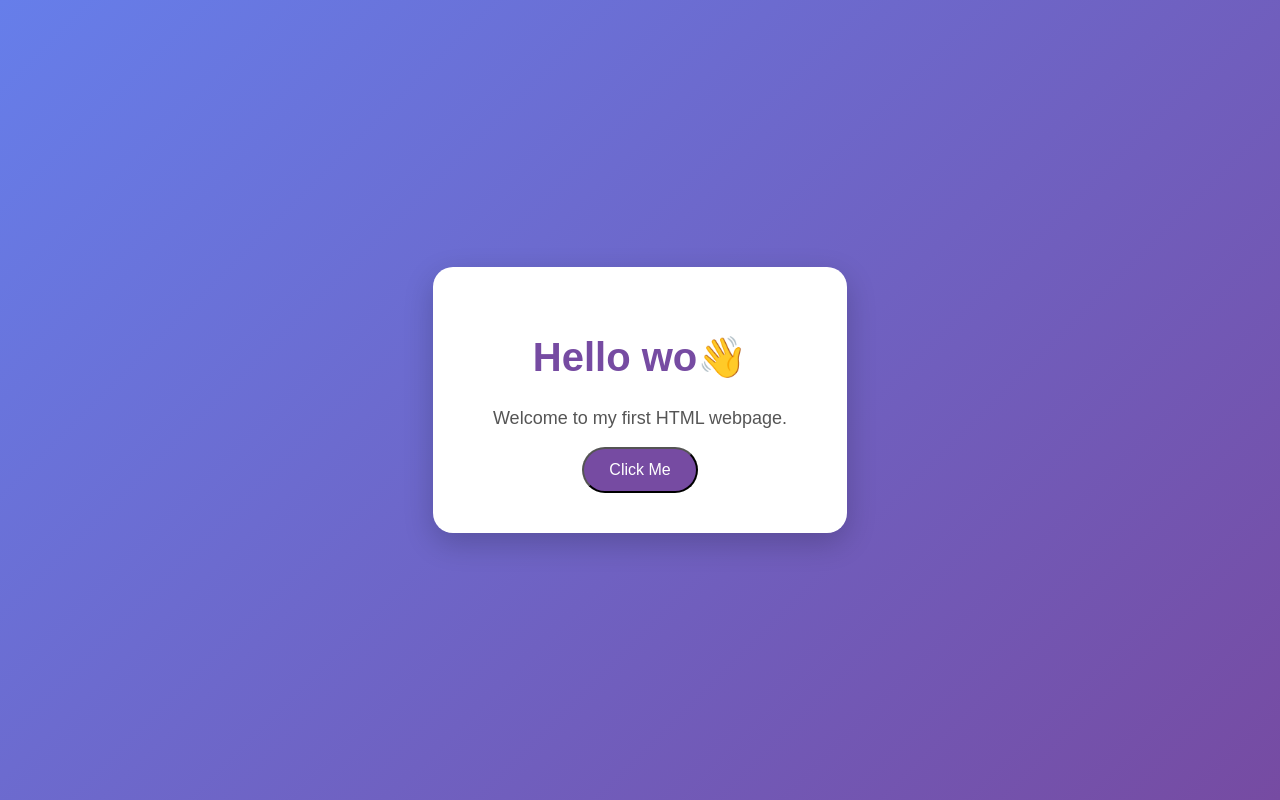
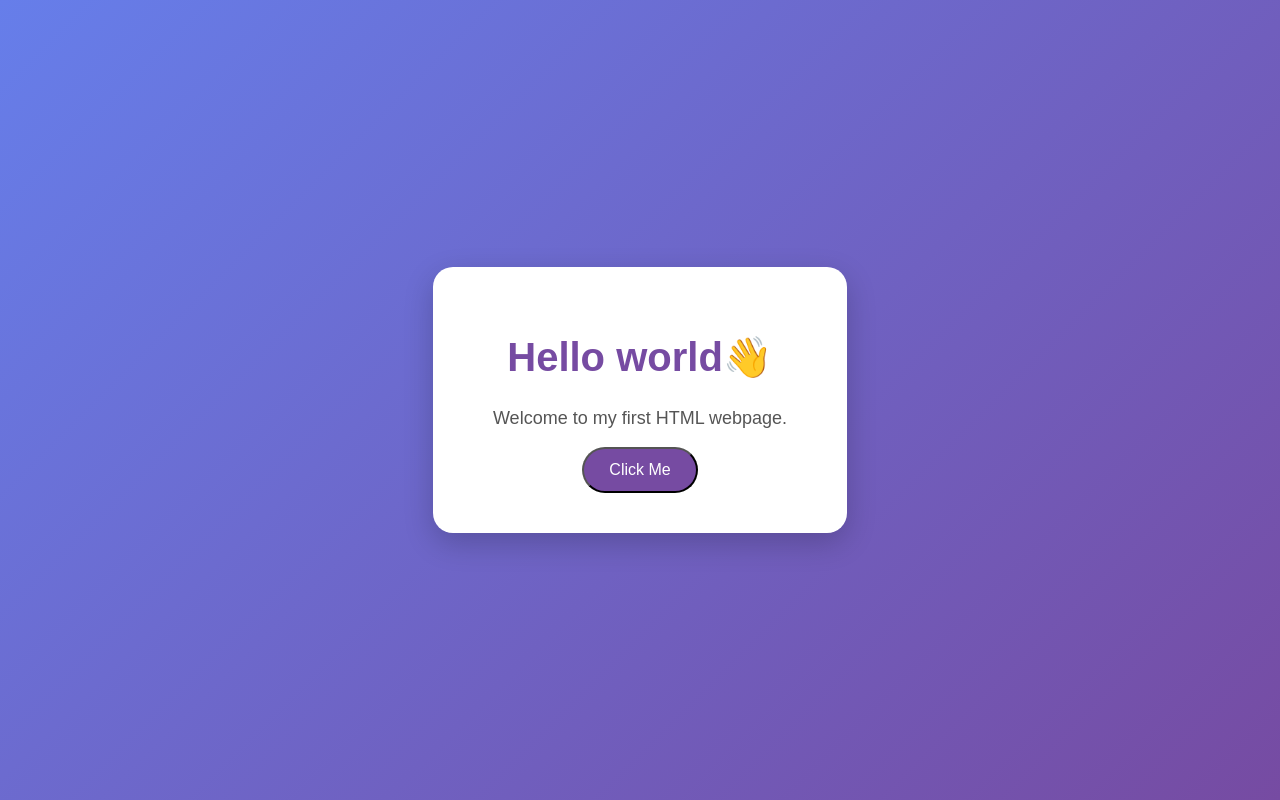
Before and after one commit to chaitanyarddy003/project1, a plain HTML site: page index.html in a window 1280 px wide. Drawn offline with Linux system fonts and the light colour scheme.

Commit message:
third change

```diff
--- a/index.html
+++ b/index.html
@@ -51,7 +51,7 @@
 <body>
 
     <div class="container">
-        <h1>Hello wo👋</h1>
+        <h1>Hello world👋</h1>
         <p>Welcome to my first HTML webpage.</p>
         <button onclick="alert('Hello! Welcome to HTML!')">
             Click Me
```
